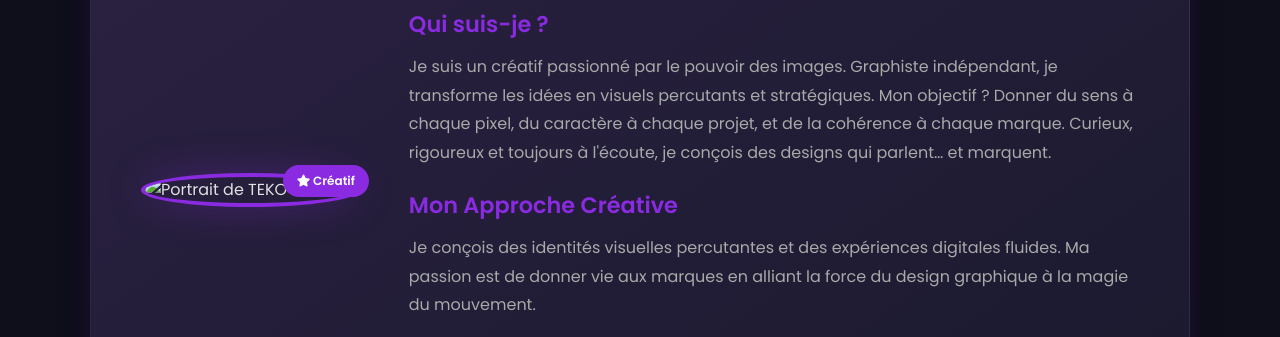
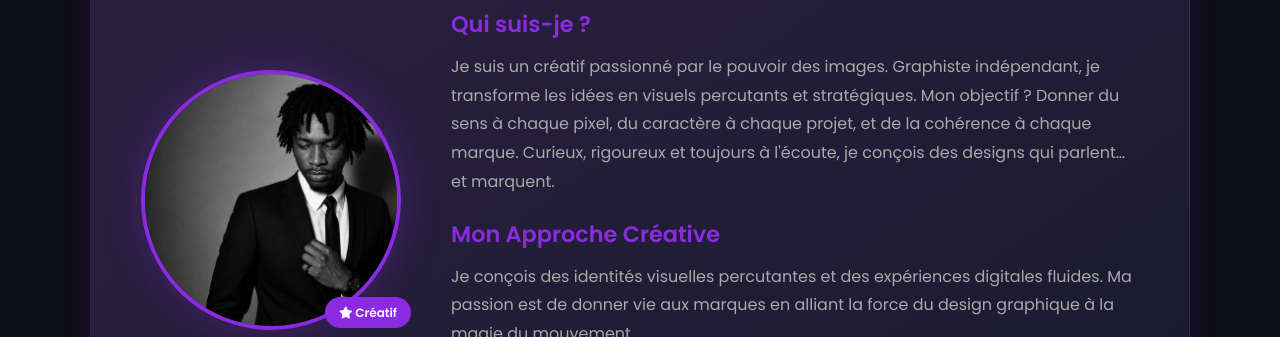
Before and after one commit to emarketarea-art/Designerportofolio, a plain HTML site: page index.html in a window 1280 px wide. Shown: the part 958-1295 px from the top of the page. Drawn offline with nearby package versions, Linux system fonts and the light colour scheme; files whose address does not match are found by name.

Commit message:
Update index.html

```diff
--- a/index.html
+++ b/index.html
@@ -69,7 +69,7 @@
             <h2 class="section-title">À Propos de Moi</h2>
             <div class="about-content">
                 <div class="about-img-wrapper">
-                    <img src="photo_2025-07-30_19-35-30.jpg" alt="Portrait de TEKO A. Raoul" class="about-portrait">
+                    <img src="img/pp.jpg" alt="Portrait de TEKO A. Raoul" class="about-portrait">
                     <div class="about-img-badge"><i class="fas fa-star"></i> Créatif</div>
                 </div>
                 <div class="about-text">
```
